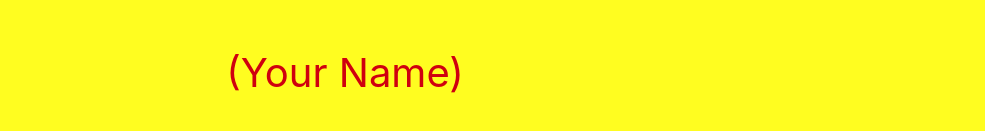
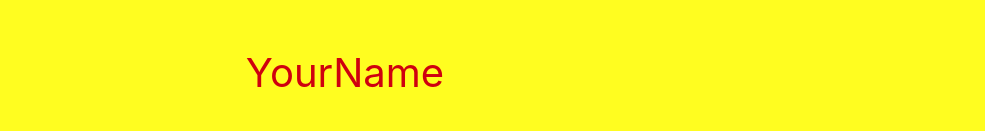
Before and after one commit to jfrausto/cryptick, a Next.js app: page / in a window 1280 px wide. Shown: the part 235-366 px from the top of the page, without its empty margins (295-1280 px from the left). Built offline with nearby package versions, Linux system fonts and the light colour scheme.

Commit message:
SAVE WORKSPACE;

```diff
--- a/src/components/NameInput.tsx
+++ b/src/components/NameInput.tsx
@@ -1,23 +1,28 @@
-import React, {useState} from "react";
+import React, { useState, useRef, useEffect, BaseSyntheticEvent } from "react";
 import {useRouter} from "next/router";
-
 import {
   Input
 } from '@chakra-ui/react';
 
 
-const preventDefault = f => e => {
+const preventDefault = (f: any) => (e: any) => {
   e.preventDefault();
-  f(e)
+  f(e);
 }
 
-export default () => {
+const NameInput = () => {
    const router = useRouter()
    const [query, setQuery] = useState('')
 
-   const handleParam = setValue => e =>
-   {setValue(e.target.value);
+   const inputElement = useRef< null | HTMLInputElement >(null);
+  useEffect(() => {
+    if (inputElement.current) {
+      inputElement.current.focus();
     }
+  }, []);
+
+   const handleParam = (setValue: any) => (e: BaseSyntheticEvent) =>
+   {  setValue(e.target.value);  }
 
    const handleSubmit = preventDefault(() => {
         localStorage.setItem("userName", query);
@@ -29,7 +34,7 @@ export default () => {
    return (
      <form onSubmit={handleSubmit}>
        <Input
-    isInvalid
+    ref={inputElement}
     type="text"
     name="userName"
     value={query}
@@ -38,12 +43,17 @@ export default () => {
     borderColor="none"
     focusBorderColor="none"
     border="none"
-    placeholder="(Your Name)"
+    autoFocus
+    placeholder={(query == "" ? "YourName": query)}
     _placeholder={{color: "#cf000f"}}
     fontSize="40px"
     textAlign="center"
     textColor="red"
+    autoComplete="false"
+
   />
      </form>
    )
 }
+
+export default NameInput;
--- a/src/pages/index.tsx
+++ b/src/pages/index.tsx
@@ -5,12 +5,12 @@ import {
   Heading
 } from '@chakra-ui/react';
 
-import { NewContainer } from '../components/newContainer';
+import { NewContainer } from '../components/NewContainer';
 import { DarkModeSwitch } from '../components/DarkModeSwitch';
 // import { CTA } from '../components/CTA';
 // import { Footer } from '../components/Footer';
 // import { TickerDisplay} from "../components/TickerDisplay";
-import NameInput from "../components/nameInput";
+import NameInput from "../components/NameInput";
 
 const Index = () => (
   <NewContainer
```
Also changed, not shown: src/pages/whatsYoName.tsx (deleted, +0 -8 lines).
